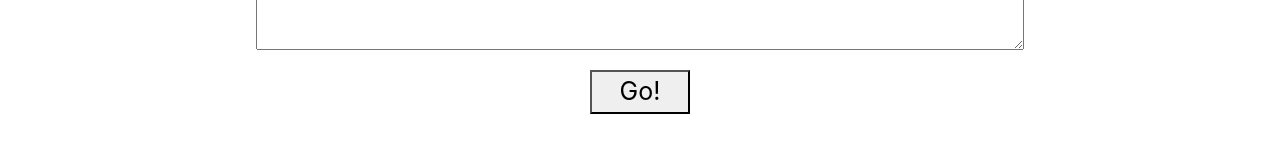
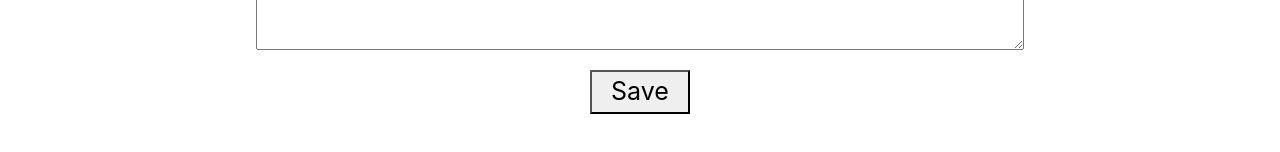
Before and after one commit to tommcandrew/Word-Box, a React (Create React App) app: page / in a window 1280 px wide. Both pictures are taken after a click on the tab "Analyse text". Shown: the part 688-840 px from the top of the page. Built offline with nearby package versions, Linux system fonts and the light colour scheme.

Commit message:
reorganised reader modes

```diff
--- a/src/App.js
+++ b/src/App.js
@@ -50,16 +50,7 @@ class App extends React.Component {
     } else { this.setState({userAnswer:event.target.value}) }
   }
 
-  saveText = (timeAndDate, title, text) => {
 
-    var newTextObj = {
-      timeAndDate: timeAndDate,
-      title: title,
-      text: text
-    }
-
-    this.saveToLocalStorage(newTextObj)
-  }
 
   saveEditedText = (editedTitle, editedText) => {
     var savedTexts = JSON.parse(localStorage.getItem('savedTexts'))
@@ -109,10 +100,43 @@ class App extends React.Component {
     e.preventDefault()
   }
 
+
+
+
+  changeSearchWord = (event) => {
+    this.setState({wordToSearchFor:event.target.value})
+  }
+
+  changeStartChecked = (event) => {
+    this.setState({searchFromStart:!this.state.searchFromStart})
+  }
+
+
+
+
+
+
+
+
+clearStateTextInfo = () => {
+  this.setState(
+    {title: '', text: ''}
+  )
+}
+
   updateReaderMode = (mode) => {
     this.setState(
       {readerMode: mode}
     )
+  }
+
+  saveText = (timeAndDate, title, text) => {
+    var newTextObj = {
+      timeAndDate: timeAndDate,
+      title: title,
+      text: text
+    }
+    this.saveToLocalStorage(newTextObj)
   }
 
   updateText = (text) => {
@@ -126,13 +150,6 @@ class App extends React.Component {
       {title: updatedTitle}
     )
   }
-  changeSearchWord = (event) => {
-    this.setState({wordToSearchFor:event.target.value})
-  }
-
-  changeStartChecked = (event) => {
-    this.setState({searchFromStart:!this.state.searchFromStart})
-  }
 
   render() {
     return (
@@ -145,7 +162,7 @@ class App extends React.Component {
           fill
         >
         <Tab eventKey='Reader' title='Analyse text'>
-          <Reader knownWords={this.state.knownWords} saveText={this.saveText} mode={this.state.readerMode} updateMode={this.updateReaderMode} updateText={this.updateText} updateTitle={this.updateTitle} text={this.state.text} title={this.state.title} saveEditedText={this.saveEditedText}/>
+          <Reader knownWords={this.state.knownWords} saveText={this.saveText} mode={this.state.readerMode} updateMode={this.updateReaderMode} updateText={this.updateText} updateTitle={this.updateTitle} text={this.state.text} title={this.state.title} saveEditedText={this.saveEditedText} clearStateTextInfo={this.clearStateTextInfo}/>
         </Tab>
         <Tab eventKey='TextCatalogue' title='Saved Texts'>
           <TextCatalogue savedTexts={this.state.savedTexts} goToReader={this.goToReader}/>
--- a/src/Components/GrabbedText.js
+++ b/src/Components/GrabbedText.js
@@ -181,10 +181,9 @@ class GrabbedText extends React.Component {
 
         return (
             <div>
-                <input type='text' autoFocus style={titleStyle} value={this.state.grabbedTitle} onChange={this.changeDefaultTitle}></input>
+                <h2 style={titleStyle}>{this.props.title}</h2>
                 <div id='grabbedText' style = {divStyle}>{newWordArray}</div>
                 <button style={buttonStyles} onClick={this.editText}>Edit</button>
-                <button style={buttonStyles} onClick={this.saveText}>Save</button>
             </div>
         )
     }
--- a/src/Components/Reader.js
+++ b/src/Components/Reader.js
@@ -23,15 +23,6 @@ class Reader extends React.Component {
        )
    }
 
-   saveEditedText = () => {
-       this.props.saveEditedText(this.state.userTitleInput, this.state.userTextInput)
-       this.props.updateMode('saved')
-   }
-
-    editSavedText = () => {
-        this.props.updateMode('edit-saved')
-    }
-
     handleChangeText = (event) => {
         this.setState(
             {userTextInput: event.target.value}
@@ -55,6 +46,56 @@ class Reader extends React.Component {
         this.props.updateText(pastedText)
         this.props.updateTitle(newTitle)
         this.props.updateMode('grabbed')
+    }
+
+
+
+
+
+
+
+    saveEditedText = () => {
+        this.props.saveEditedText(this.state.userTitleInput, this.state.userTextInput)
+        this.props.updateMode('read')
+    }
+
+    addNewText = () => {
+        this.props.updateMode('paste')
+        this.props.clearStateTextInfo()
+    }
+
+    goToStudyMode = () => {
+        this.props.updateMode('study')
+    }
+
+
+    editSavedText = () => {
+        this.props.updateMode('edit-saved')
+    }
+
+    saveText = () => {
+        let newTitle = this.refs.myTitleArea.value
+        let pastedText = this.refs.myTextArea.value
+        let d = new Date()
+        let fullTime = d.toTimeString()
+        fullTime = fullTime.split(' ')[0]
+
+        let dd = d.getDate()
+        let mm = d.getMonth() + 1
+        let yy = d.getFullYear().toString().substr(-2)
+        if (dd < 10) {
+        dd = '0' + dd
+        }
+        if (mm < 10) {
+        mm = '0' + mm
+        }
+        let fullDate = dd + '/' + mm + '/' + yy
+        let timeAndDate = fullTime + ' ' + fullDate
+
+        this.props.updateTitle(newTitle)
+        this.props.updateText(pastedText)
+        this.props.saveText(timeAndDate, this.state.userTitleInput, this.state.userTextInput)
+        this.props.updateMode('read')
     }
 
     render() {
@@ -103,27 +144,18 @@ class Reader extends React.Component {
             <div id='main-area' style={mainAreaStyles}>
                 <input ref='myTitleArea' placeholder='Enter title...' style={textAreaStyles} onChange={this.handleChangeTitle} value={this.state.userTitleInput}></input>
                 <textarea id='textArea' ref='myTextArea' rows='20' cols='80' placeholder='Paste your text here...' value={this.state.userTextInput} style={textAreaStyles} onChange={this.handleChangeText}></textarea>
-                <button onClick={this.grabText} style={buttonStyles}>Go!</button>
+                <button onClick={this.saveText} style={buttonStyles}>Save</button>
             </div>
 
-        )} else if (this.props.mode === 'grabbed') {
-
-            return (
-
-                <div>
-                    <div style={textBoxStyle}>
-                        <GrabbedText title={this.props.title} text={this.props.text} knownWords={this.props.knownWords} updateTitle={this.updateTitle} updateMode={this.props.updateMode} saveText={this.props.saveText}/>
-                    </div>
-
-                </div>
-            )
-        } else if (this.props.mode === 'read'){
+        )} else if (this.props.mode === 'read'){
 
             return (
                 <div>
                     <h2>{this.props.title}</h2>
                     <div style={textBoxStyle}>{this.props.text}</div>
                     <button onClick={this.editSavedText}>Edit</button>
+                    <button onClick={this.goToStudyMode}>Study</button>
+                    <button onClick={this.addNewText}>Add new text</button>
                 </div>
             )
 
@@ -137,7 +169,19 @@ class Reader extends React.Component {
             </div>
             )
 
-        } else if (this.props.mode === 'saved') {
+        }else if (this.props.mode === 'study') {
+
+            return (
+
+                <div>
+                    <div style={textBoxStyle}>
+                        <GrabbedText title={this.props.title} text={this.props.text} knownWords={this.props.knownWords} updateTitle={this.updateTitle} updateMode={this.props.updateMode} saveText={this.props.saveText}/>
+                    </div>
+
+                </div>
+            )
+
+        }  else if (this.props.mode === 'saved') {
 
             return (
 
```
